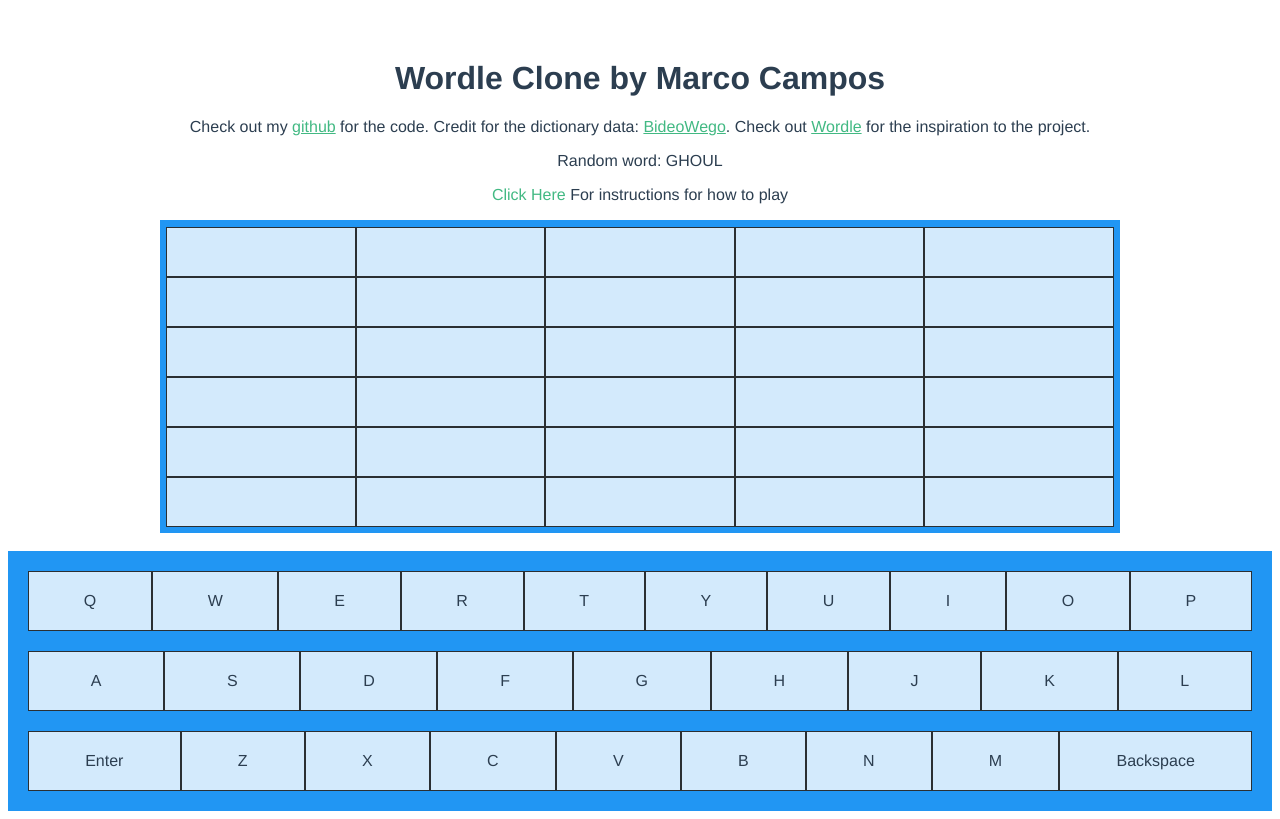
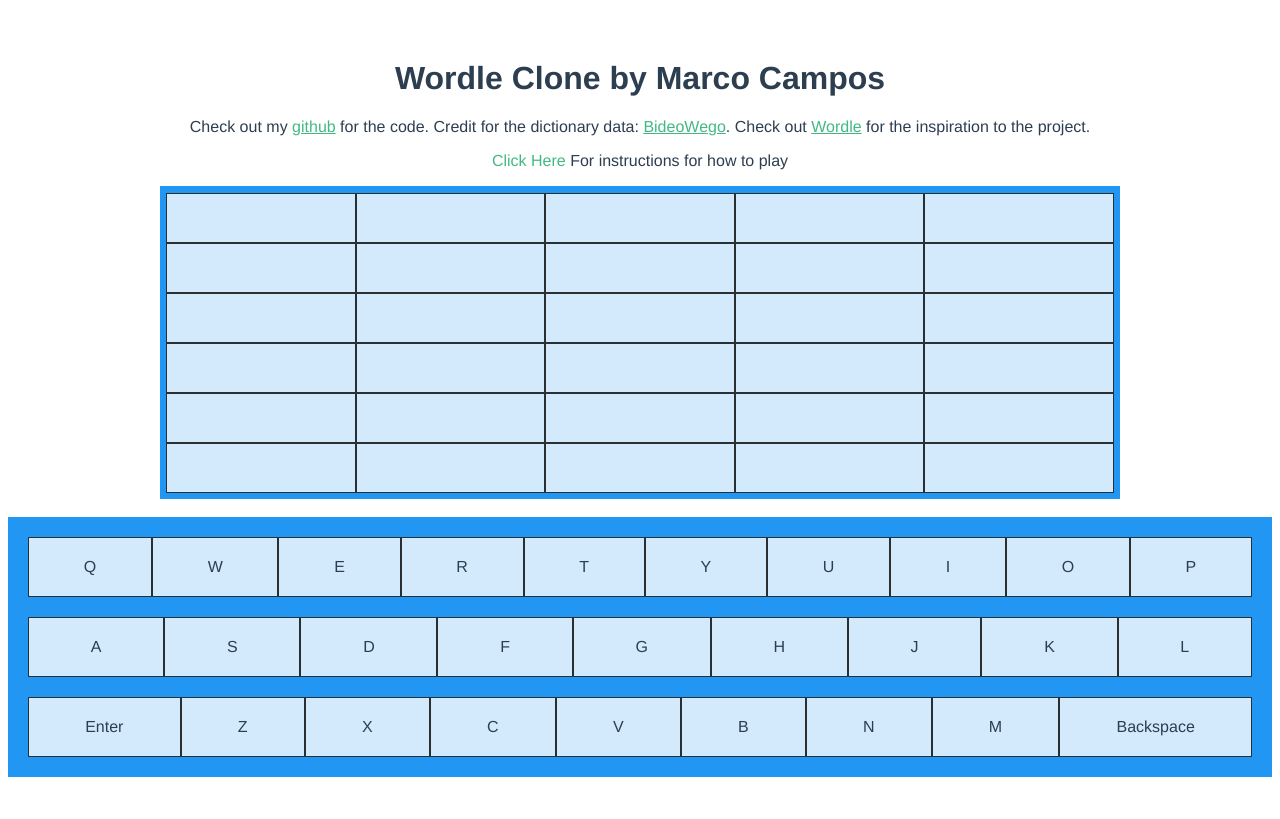
Before and after one commit to marco-campos/wordl-clone, a Vue app: page / in a window 1280 px wide. Built offline with nearby package versions, Linux system fonts and the light colour scheme.

Commit message:
Forgot to remove the word display

```diff
--- a/src/components/HelloWorld.vue
+++ b/src/components/HelloWorld.vue
@@ -5,7 +5,7 @@
       Check out my <a href="https://github.com/marco-campos" target="_blank" rel="noopener">github</a> for the code. Credit for the dictionary data: <a href="https://gist.github.com/BideoWego/60fbd40d5d1f0f1beca11ba95221dd38">
 BideoWego</a>. Check out <a href="https://www.powerlanguage.co.uk/wordle/">Wordle</a> for the inspiration to the project.</p>
     <!-- For testing purposes the following line gives us the word -->
-   <p>Random word: {{randomWord}}</p>
+   <!--<p>Random word: {{randomWord}}</p> -->
     <p v-if="!helpDisplay"><a @click="toggleHelp">Click Here</a> For instructions for how to play</p>
     <div v-if="helpDisplay" class="help">Guess the WORDLE in 6 tries. <br>
 
```
